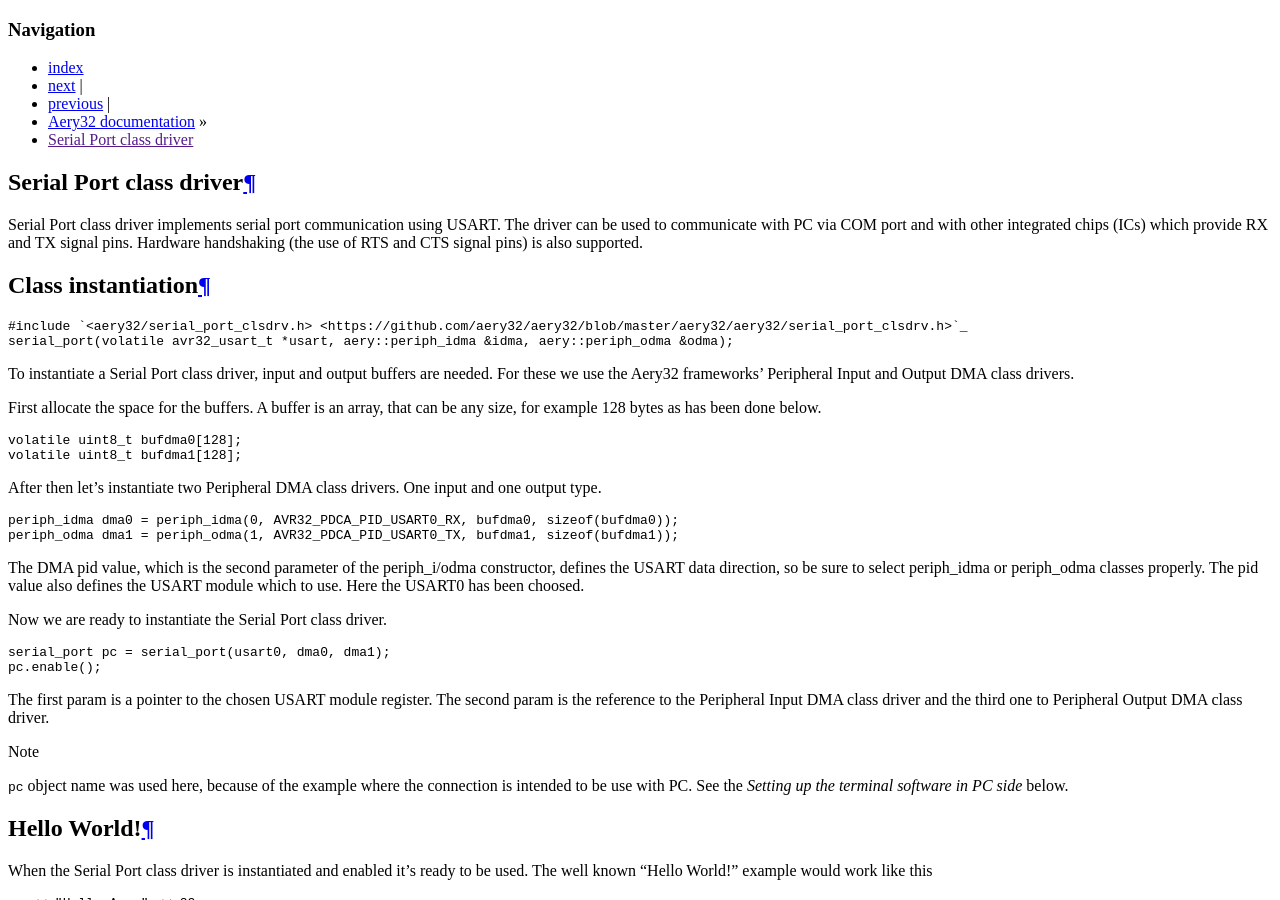
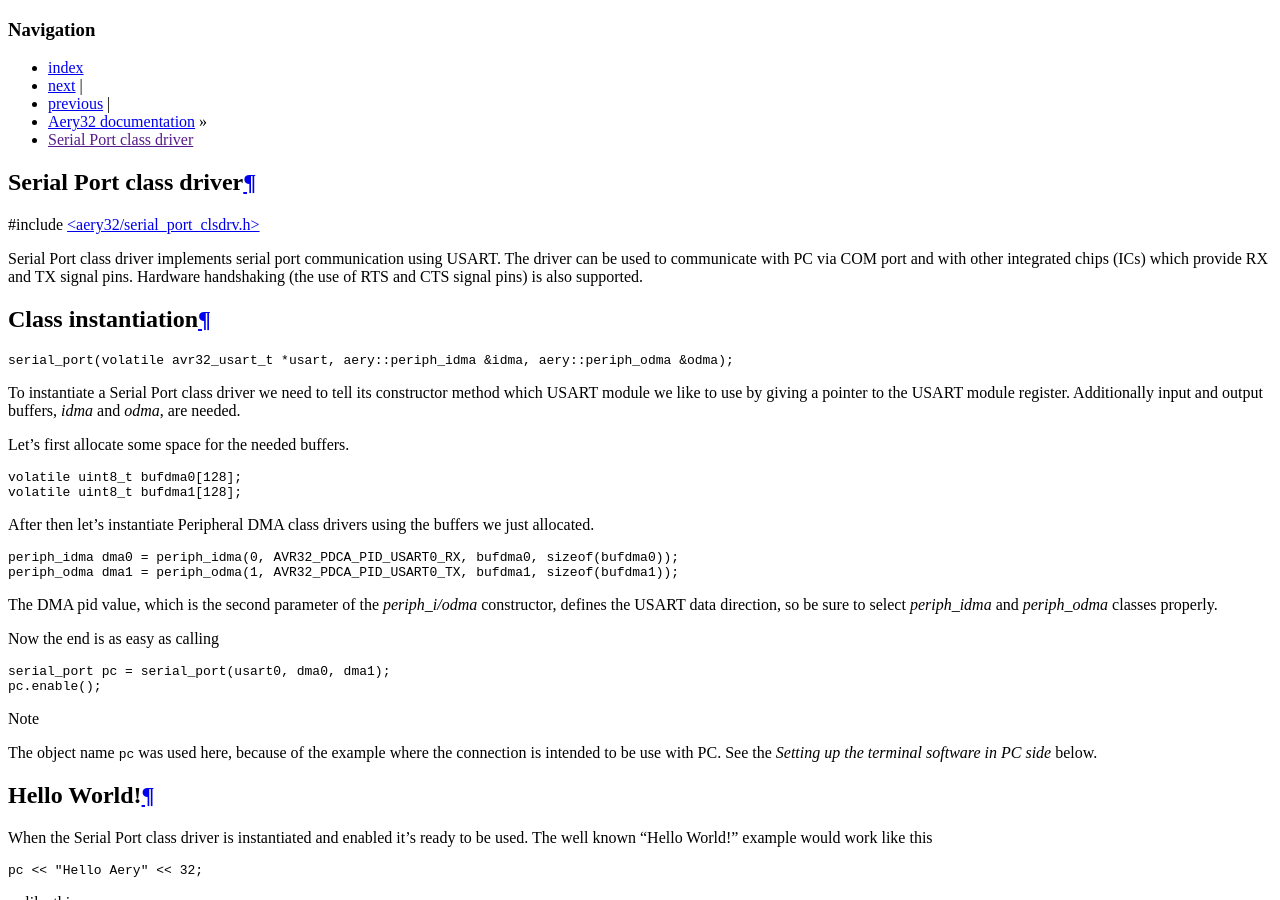
Before and after one commit to aery32/aery32-refguide, a Sphinx documentation site: the page built from source/clsdrv/serial_port.rst, in a window 1280 px wide and 900 px high. Built offline with Sphinx 7.4.7, drawn with Linux system fonts in a browser that asks for light colours.

Commit message:
Update serial_port.rst

```diff
--- a/source/clsdrv/serial_port.rst
+++ b/source/clsdrv/serial_port.rst
@@ -1,58 +1,54 @@
 Serial Port class driver
 ========================
+
+#include `<aery32/serial_port_clsdrv.h> <https://github.com/aery32/aery32/blob/master/aery32/aery32/serial_port_clsdrv.h>`_
 
 Serial Port class driver implements serial port communication using USART.
 The driver can be used to communicate with PC via COM port and with other
 integrated chips (ICs) which provide RX and TX signal pins. Hardware
 handshaking (the use of RTS and CTS signal pins) is also supported.
 
-
 Class instantiation
 -------------------
 
 .. code-block:: c++
 
-    #include `<aery32/serial_port_clsdrv.h> <https://github.com/aery32/aery32/blob/master/aery32/aery32/serial_port_clsdrv.h>`_
     serial_port(volatile avr32_usart_t *usart, aery::periph_idma &idma, aery::periph_odma &odma);
 
-To instantiate a Serial Port class driver, input and output buffers are needed.
-For these we use the Aery32 frameworks' Peripheral Input and Output DMA
-class drivers.
+To instantiate a Serial Port class driver we need to tell its constructor
+method which USART module we like to use by giving a pointer to the USART
+module register. Additionally input and output buffers, *idma* and *odma*,
+are needed.
 
-First allocate the space for the buffers. A buffer is an array, that
-can be any size, for example 128 bytes as has been done below.
+Let's first allocate some space for the needed buffers.
 
 .. code-block:: c++
 
     volatile uint8_t bufdma0[128];
     volatile uint8_t bufdma1[128];
 
-After then let's instantiate two Peripheral DMA class drivers. One input and one output type.
+After then let's instantiate Peripheral DMA class drivers using the
+buffers we just allocated.
 
 .. code-block:: c++
 
     periph_idma dma0 = periph_idma(0, AVR32_PDCA_PID_USART0_RX, bufdma0, sizeof(bufdma0));
     periph_odma dma1 = periph_odma(1, AVR32_PDCA_PID_USART0_TX, bufdma1, sizeof(bufdma1));
 
-The DMA pid value, which is the second parameter of the periph_i/odma
+The DMA pid value, which is the second parameter of the *periph_i/odma*
 constructor, defines the USART data direction, so be sure to select
-periph_idma or periph_odma classes properly. The pid value also defines
-the USART module which to use. Here the USART0 has been choosed.
+*periph_idma* and *periph_odma* classes properly.
 
-Now we are ready to instantiate the Serial Port class driver.
+Now the end is as easy as calling
 
 .. code-block:: c++
 
     serial_port pc = serial_port(usart0, dma0, dma1);
     pc.enable();
 
-The first param is a pointer to the chosen USART module register.
-The second param is the reference to the Peripheral Input DMA class
-driver and the third one to Peripheral Output DMA class driver.
-
 .. note::
 
-    ``pc`` object name was used here, because of the example where
+    The object name ``pc`` was used here, because of the example where
     the connection is intended to be use with PC. See the *Setting
     up the terminal software in PC side* below.
 
```
